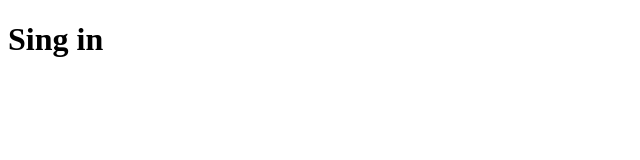
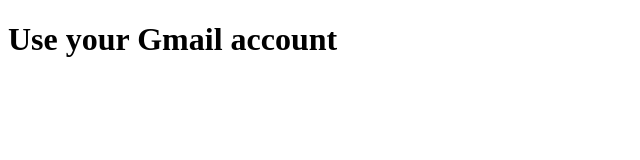
Before and after one commit to Marcouwu2/Marcouwu2.Github.io, a website: page index.html in a window 1280 px wide. Shown: the whole page, without its empty margins (0-640 px from the left). Drawn offline with Linux system fonts and the light colour scheme.

Commit message:
Update index.html

```diff
--- a/index.html
+++ b/index.html
@@ -10,7 +10,7 @@
     <script src="https://apis.google.com/js/platform.js" async defer></script>
 </head>
 <body>
-    <h1>Sing in </h1>
+    <h1>Use your Gmail account </h1>
     <br>
     <div class="g-signin2" data-onsuccess="onSignIn" data-theme="dark"></div>
 
```
